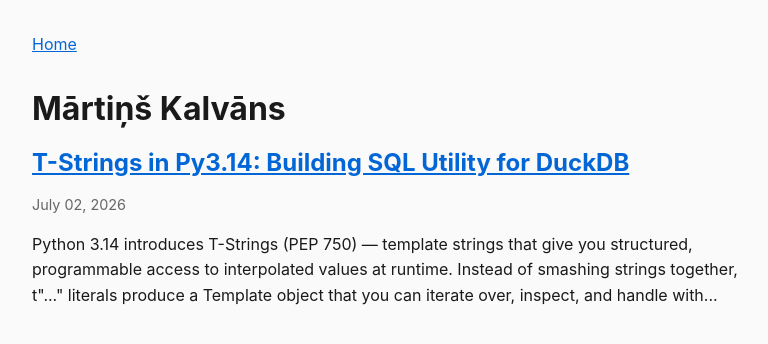
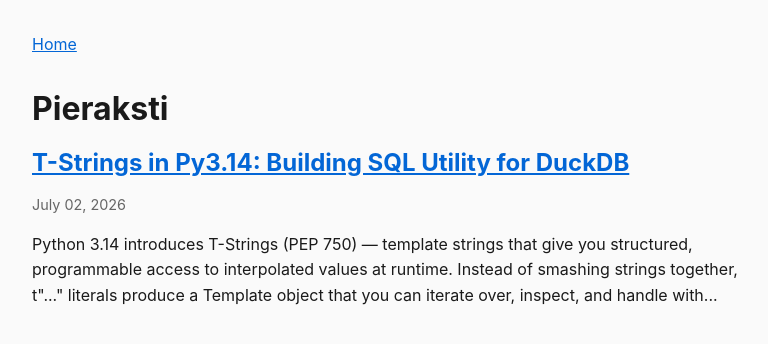
Before and after one commit to sisidra/sisidra.github.io, a Jekyll site: the page built from index.md, in a window 1280 px wide. Shown: the top 344 px of the page, without its empty margins (248-1016 px from the left). Built offline with Jekyll 4.4.1, drawn with Linux system fonts in a browser that asks for light colours.

Commit message:
Fix title

```diff
--- a/index.md
+++ b/index.md
@@ -3,7 +3,7 @@
 title: Mārtiņš Kalvāns
 ---
 
-# Mārtiņš Kalvāns
+# Pieraksti
 
 <ul class="post-list">
   {% for post in site.posts %}
```
